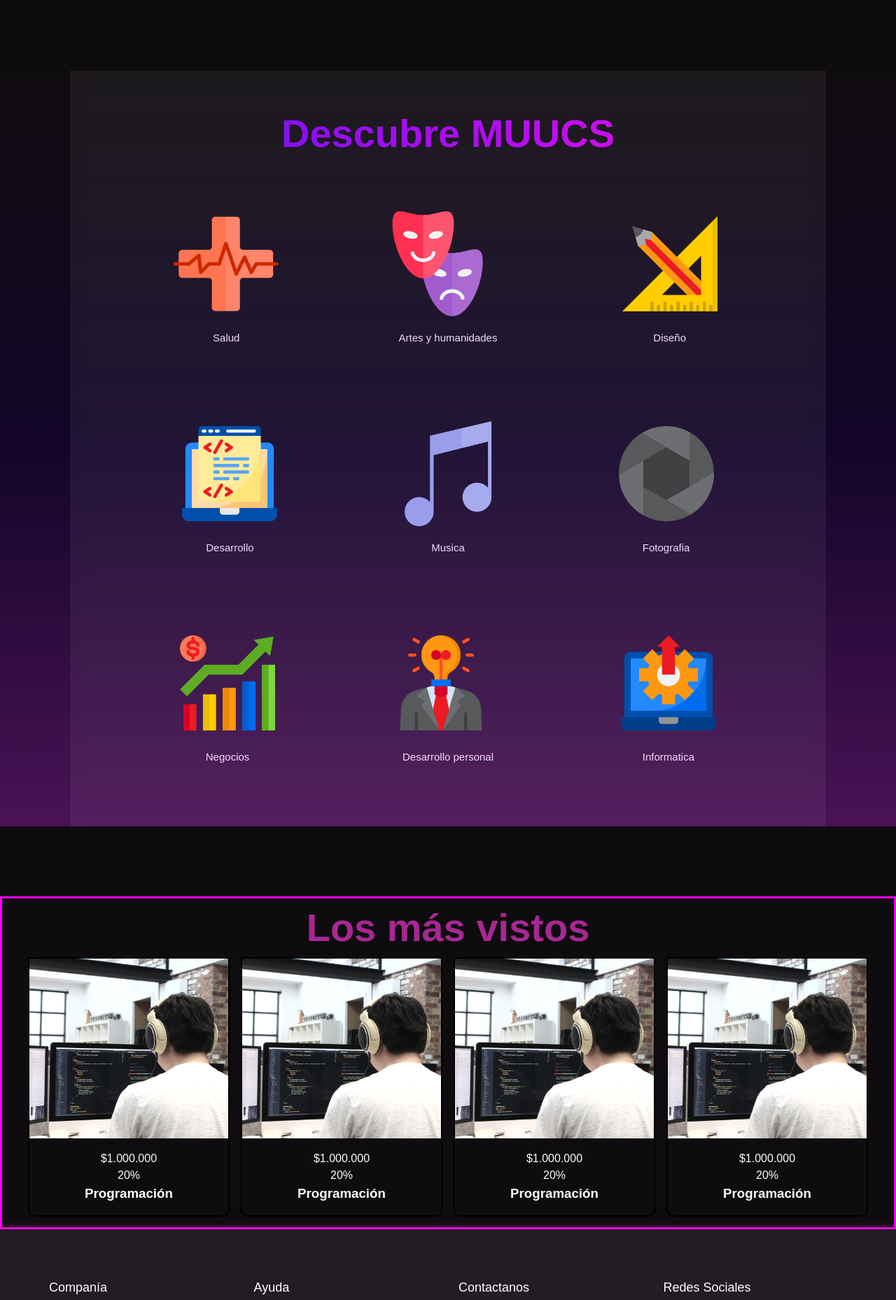
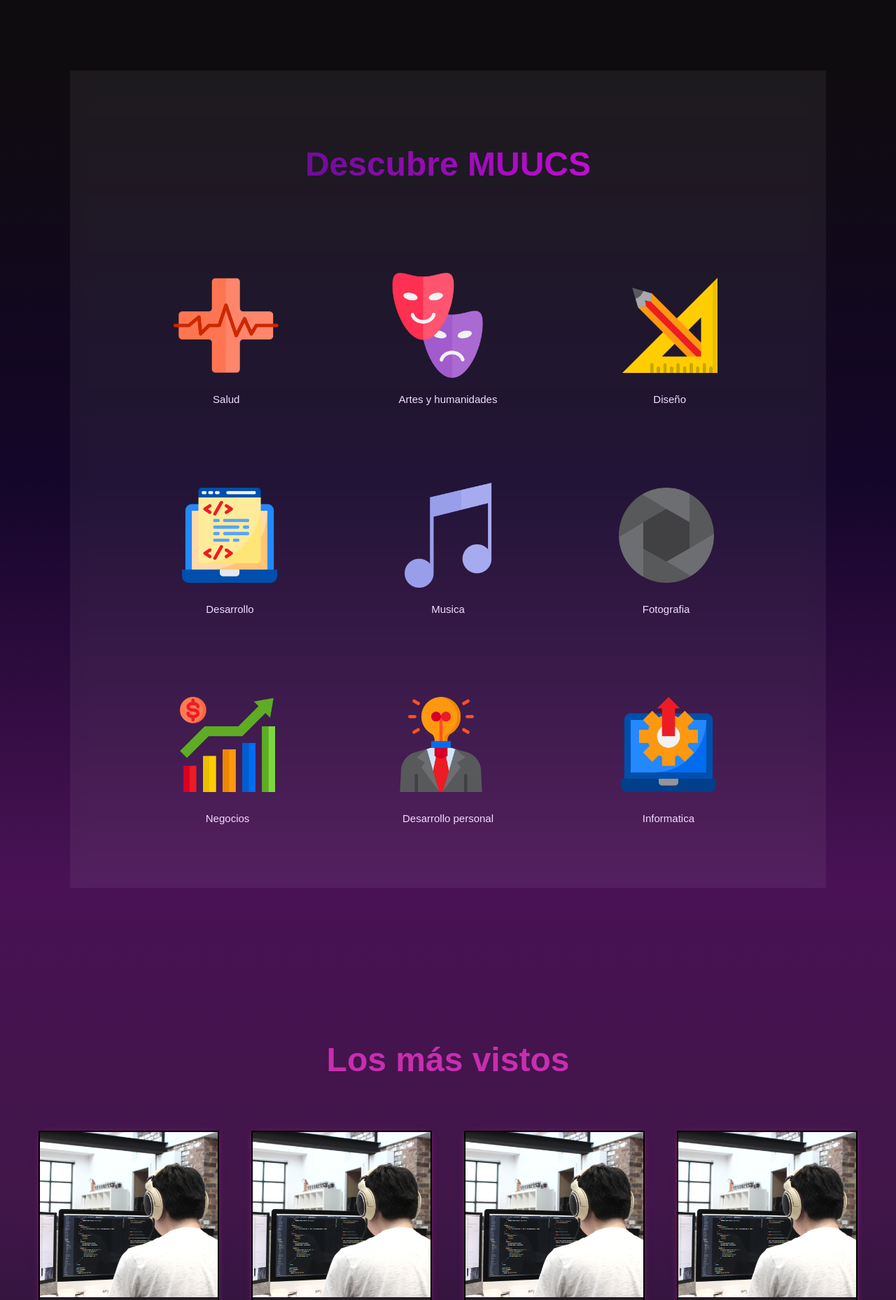
Before and after one commit to NaconechneyN/Grupo_7_MUUCS, a Node server app: page / in a window 1280 px wide. Shown: the part 972-2830 px from the top of the page at 70% size. Run offline with Node 20, Linux system fonts and the light colour scheme; some libraries are stand-ins or nearby versions.

Commit message:
retoque del css index

```diff
--- a/public/CSS/index.css
+++ b/public/CSS/index.css
@@ -125,12 +125,14 @@
 }
 
 
-.cursos {
-    border: 3px solid rgba(255,0,255,1);
+.cursos-padding-seccion {
+    padding-top: 160px;
+    padding-bottom: 200px;
+    background: linear-gradient(180deg, #491254, #401648, #1d132f);
 }
 
 .vistos h2{
-    font-size: 40px
+    font-size: 40px;
 }
 .foto{
     height: 70%;
@@ -164,8 +166,11 @@
     flex-direction: column;
     text-align: center;
     border: solid black 2px;
-    border-radius: 0 0 10px 10px;
-    margin-bottom:15px;
+    border-radius: 0 0 5px 5px;
+    margin:15px;
+    background-color: #231C24;
+    box-shadow: 0px 1px 11px -5px rgba(228, 53, 185, 0.75);
+    transition: all 0.3s ease;
 
 }
 
@@ -176,6 +181,11 @@
     justify-content: center;
     color: white;
     height: 100%;
+}
+
+.tarjeta_producto:hover{
+    box-shadow: 0px 1px 20px -5px rgb(255, 65, 207);
+    transition: all 0.8s ease;
 }
 
 .container {
@@ -189,10 +199,15 @@
 
 
 .titulo-seccion {
-    font-size: 3.5rem;
+    font-size: 3rem;
     font-weight: bold;
-    color: #a62892;
+    color: #c82eae;
     text-align: center;
+    padding-bottom: 50px;
+    padding-top: 50px;
+   /*  background: linear-gradient(70deg, #7038ff, #e233fd, #f633fd);
+    -webkit-text-fill-color: transparent;
+    -webkit-background-clip: text; */
 }
 
 .box-seccion {
@@ -201,13 +216,14 @@
     padding-right: 3rem;
     border: 3rem;
     margin: 100px;
+    margin-bottom: 0px;
     background: #ffffff0f;
     backdrop-filter: blur(10px);
 }
 
 .box-seccion h2{
     background: #ccc;
-    background: linear-gradient(70deg, #660ff3, #ec0dec);
+    background: linear-gradient(70deg, #320d6c, #ff0cff);
     -webkit-text-fill-color: transparent;
     -webkit-background-clip: text;
 
@@ -230,6 +246,8 @@
    flex-direction: column;
    display: flex;
    justify-content: center;
+   transition: all 0.5s ease;
+   cursor: pointer;
 
   }
   .unaSeccion p{
@@ -239,6 +257,20 @@
     text-align: center;
   }
 
+
+
   .Seccion{
     width: 150px;
+    transition: all 0.5s ease;
   }
+
+  .Seccion:hover{
+    width: 170px;
+    transition: all 0.5s ease;
+  }
+
+  .unaSeccion:hover{
+    background: #a62891a5;
+    padding: 15px;
+    transition: all 0.5s ease;
+  }
--- a/public/CSS/style.css
+++ b/public/CSS/style.css
@@ -239,6 +239,7 @@ ul{
     background-color: #231c24;
 }
 
+
 .contenedorReg{
     max-width: 700px;
     width: 100%;
--- a/src/views/index.ejs
+++ b/src/views/index.ejs
@@ -136,7 +136,7 @@
         </section>
 
 
-        <section class="cursos padding-seccion">
+        <section class="cursos-padding-seccion">
             <div class="container">
                 <h2 class="titulo-seccion">Los más vistos</h2>
                 <div class="cursos__items">
```
Also changed, not shown: public/img/humito.jpg (added).
